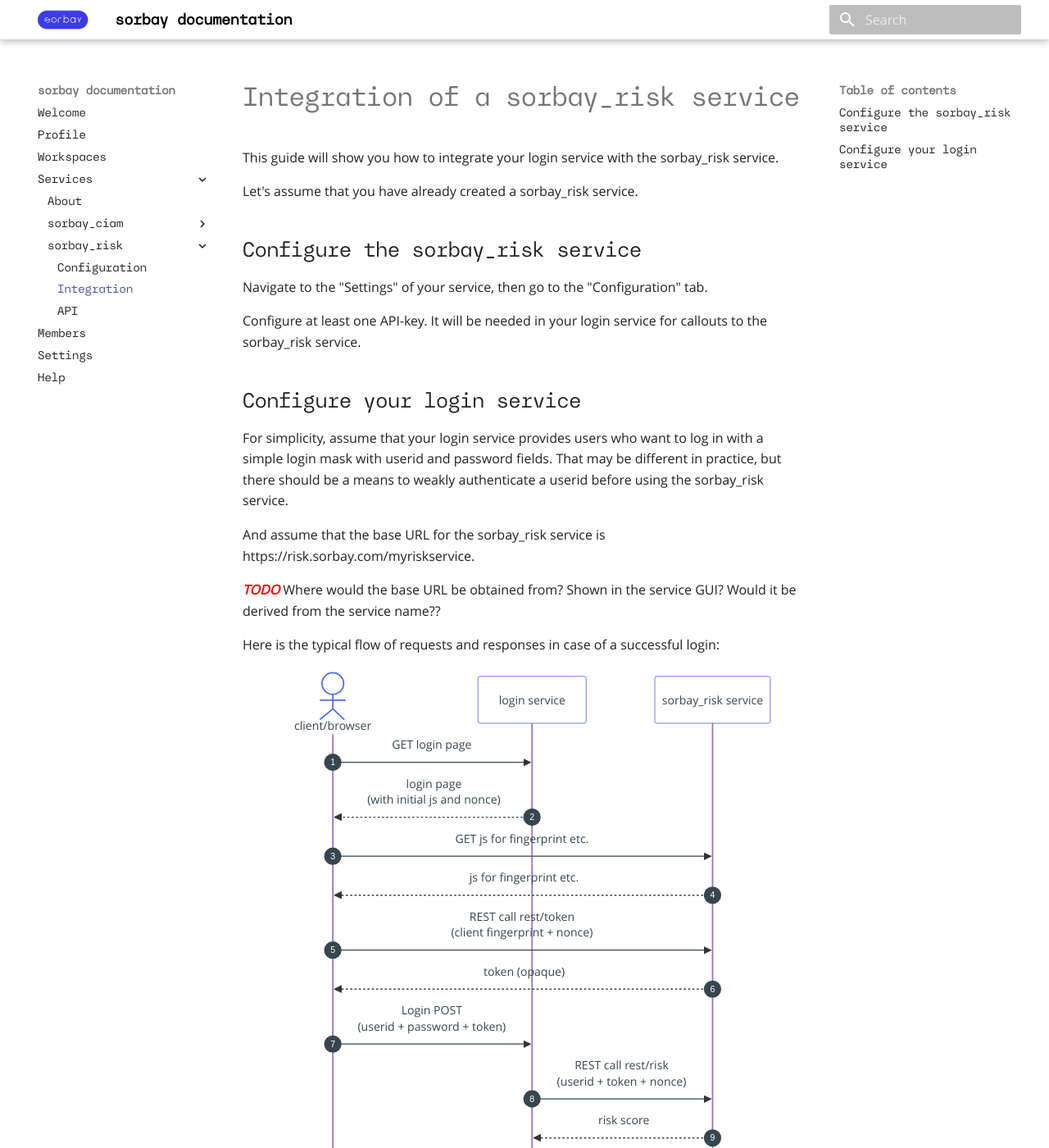
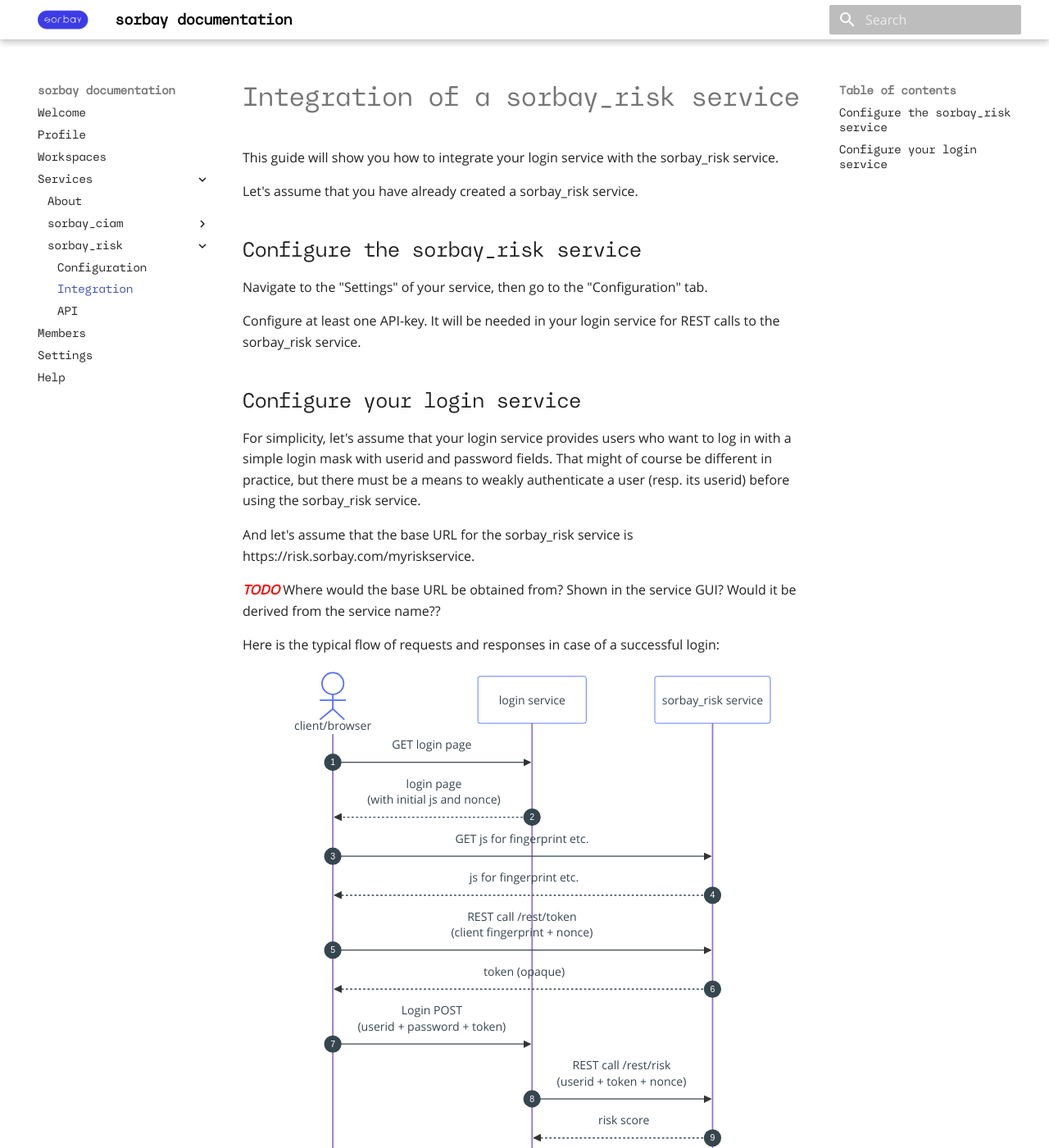
Before and after one commit to sorbay/sorbay-documentation, an MkDocs documentation site: the page built from docs/en/sorbay_risk_integration.md, in a window 1280 px wide and 1400 px high. Shown: the whole window at 82% size. Built offline with MkDocs 1.6.1 and Material for MkDocs 9.7.7, drawn with Linux system fonts in a browser that asks for light colours; some of the changed text lies outside the part shown.

Commit message:
documenting risk service

```diff
--- a/docs/en/sorbay_risk_integration.md
+++ b/docs/en/sorbay_risk_integration.md
@@ -9,16 +9,16 @@ Let's assume that you have already created a sorbay_risk service.
 Navigate to the "Settings" of your service, then go to the "Configuration" tab.
 
 Configure at least one API-key.
-It will be needed in your login service for callouts to the sorbay_risk service.
+It will be needed in your login service for REST calls to the sorbay_risk service.
 
 ## Configure your login service
 
-For simplicity, assume that your login service provides users who want to log in
+For simplicity, let's assume that your login service provides users who want to log in
 with a simple login mask with userid and password fields.
-That may be different in practice, but there should be a means to weakly
-authenticate a userid before using the sorbay_risk service.
+That might of course be different in practice, but there must be a means to weakly
+authenticate a user (resp. its userid) before using the sorbay_risk service.
 
-And assume that the base URL for the sorbay_risk service is https://risk.sorbay.com/myriskservice.
+And let's assume that the base URL for the sorbay_risk service is https://risk.sorbay.com/myriskservice.
 
 <span style="color:red">***TODO***</span> Where would the base URL be obtained from? Shown in the service GUI? Would it be derived from the service name??
 
```
Also changed, not shown: other parts of docs/en/sorbay_risk_integration.md (+4 -4 lines).
